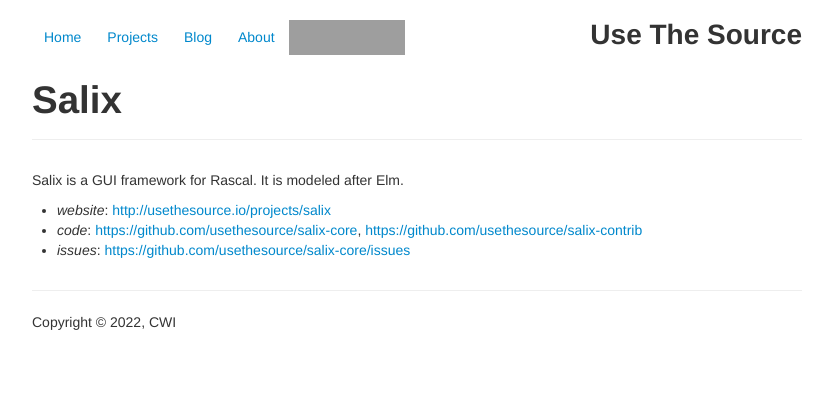
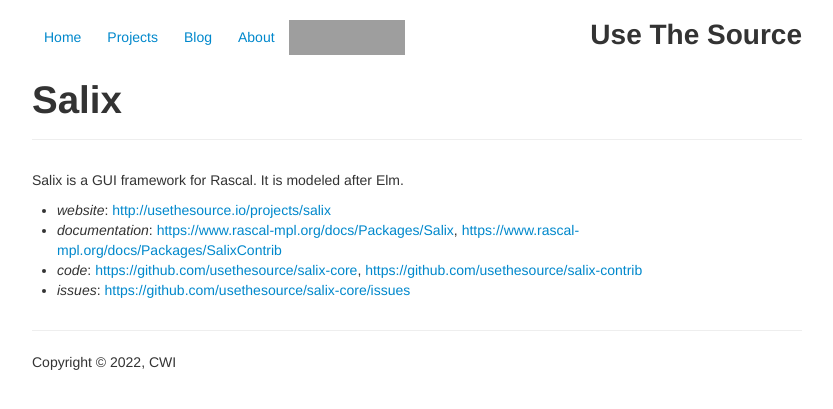
Before and after one commit to usethesource/usethesource.github.io, a Jekyll site: the page built from projects/salix/index.md, in a window 1280 px wide, cut to the strip 0-409 px from the top of the page. Shown: the whole strip, without its empty margins (223-1056 px from the left). Built offline with Jekyll 4.4.1, drawn with Linux system fonts in a browser that asks for light colours; grey boxes are pictures that could not be loaded.

Commit message:
Update index.md

```diff
--- a/projects/salix/index.md
+++ b/projects/salix/index.md
@@ -7,5 +7,6 @@
 Salix is a GUI framework for Rascal. It is modeled after Elm.
 
 * *website*: <http://usethesource.io/projects/salix>
+* *documentation*: <https://www.rascal-mpl.org/docs/Packages/Salix>, <https://www.rascal-mpl.org/docs/Packages/SalixContrib>
 * *code*: <https://github.com/usethesource/salix-core>, <https://github.com/usethesource/salix-contrib>
 * *issues*: <https://github.com/usethesource/salix-core/issues>
```
